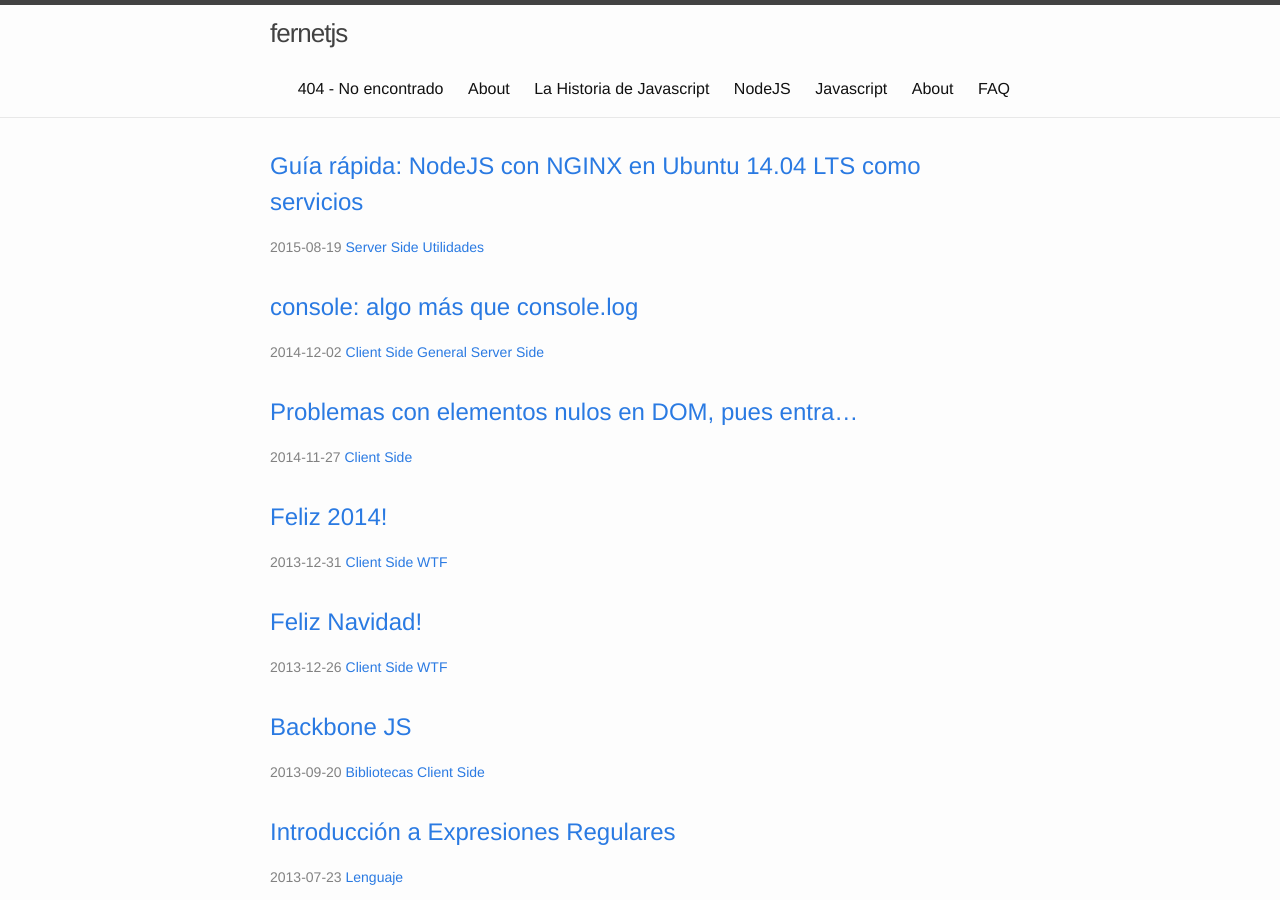
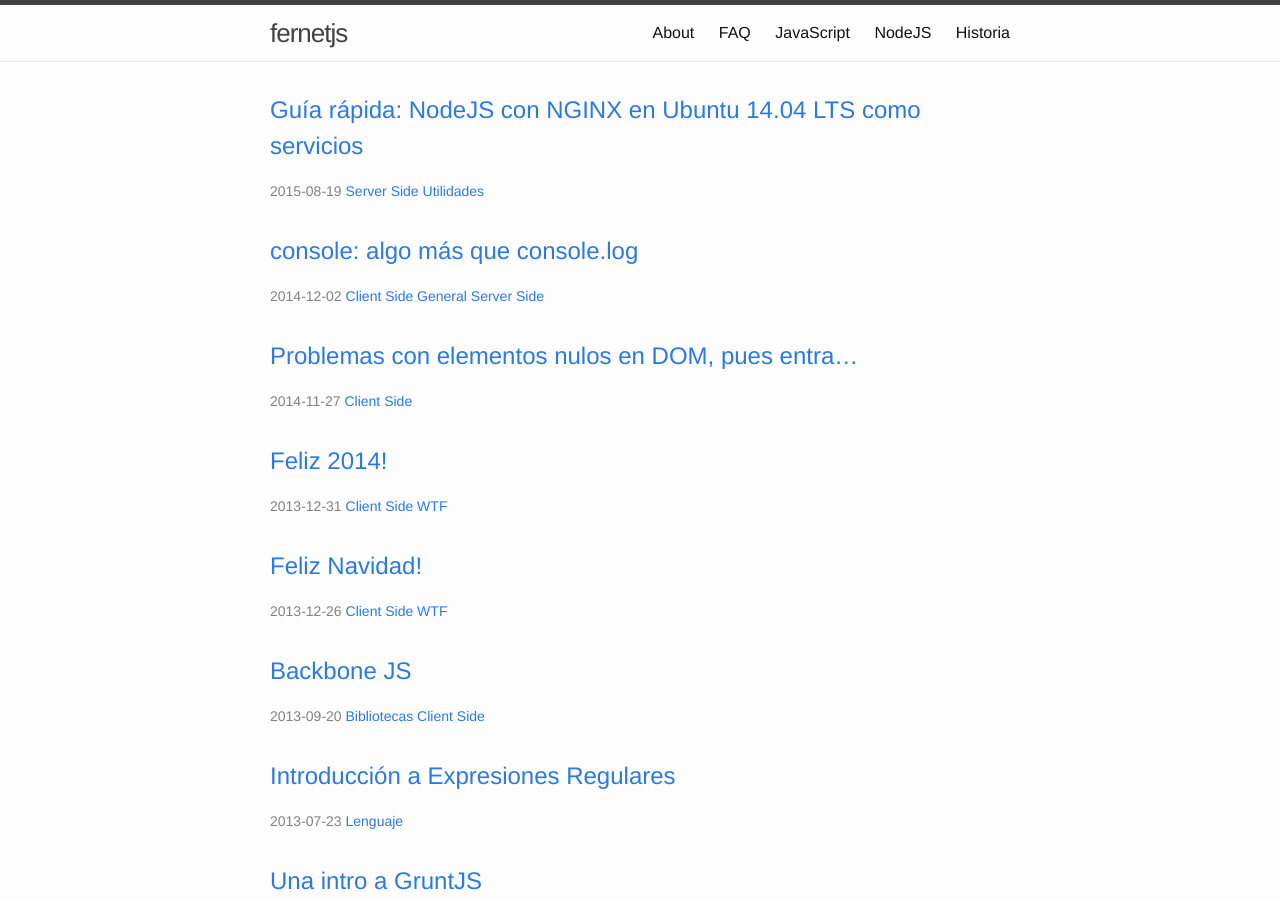
Before and after one commit to fernetjs/fernetjs.github.io, a Jekyll site: the page built from index.html, in a window 1280 px wide and 900 px high. Built offline with Jekyll 4.4.1, drawn with Linux system fonts in a browser that asks for light colours; the list of posts is cut into pages by our own code.

Commit message:
hardcoded pages in header

```diff
--- a/_includes/header.html
+++ b/_includes/header.html
@@ -14,11 +14,11 @@
       </a>
 
       <div class="trigger">
-        {% for page in site.pages %}
-          {% if page.title %}
-          <a class="page-link" href="{{ page.url | prepend: site.baseurl }}">{{ page.title }}</a>
-          {% endif %}
-        {% endfor %}
+        <a class="page-link" href="/about/">About</a>
+        <a class="page-link" href="/faq/">FAQ</a>
+        <a class="page-link" href="/javascript/">JavaScript</a>
+        <a class="page-link" href="/nodejs/">NodeJS</a>
+        <a class="page-link" href="/la-historia-de-javascript/">Historia</a>
       </div>
     </nav>
 
```
